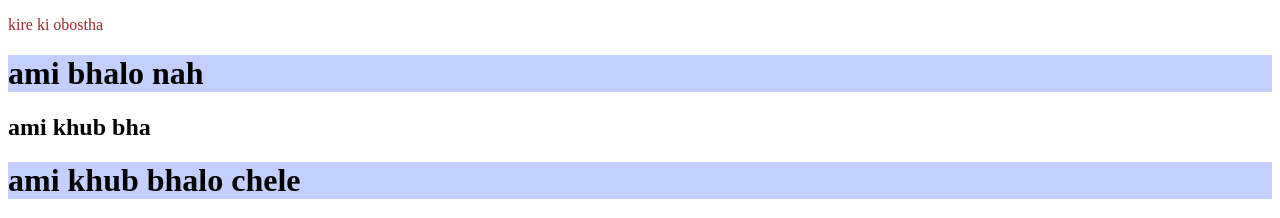
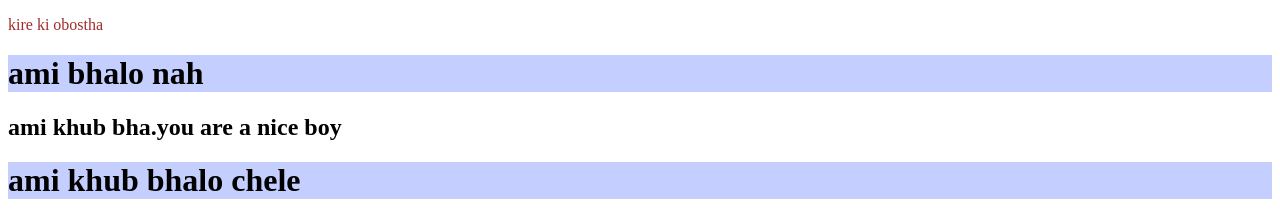
Before and after one commit to antor17/my-2nd-repo, a plain HTML site: page index.html in a window 1280 px wide. Shown: the top 218 px of the page. Drawn offline with Linux system fonts and the light colour scheme.

Commit message:
amma jan

```diff
--- a/index.html
+++ b/index.html
@@ -9,7 +9,7 @@
 </body>
 <p>kire ki obostha</p>
 <h1>ami bhalo nah</h1>
-<h2>ami khub bha</h2>
+<h2>ami khub bha.you are a nice boy</h2>
 <div>
     <h1>
         ami khub bhalo chele
```
